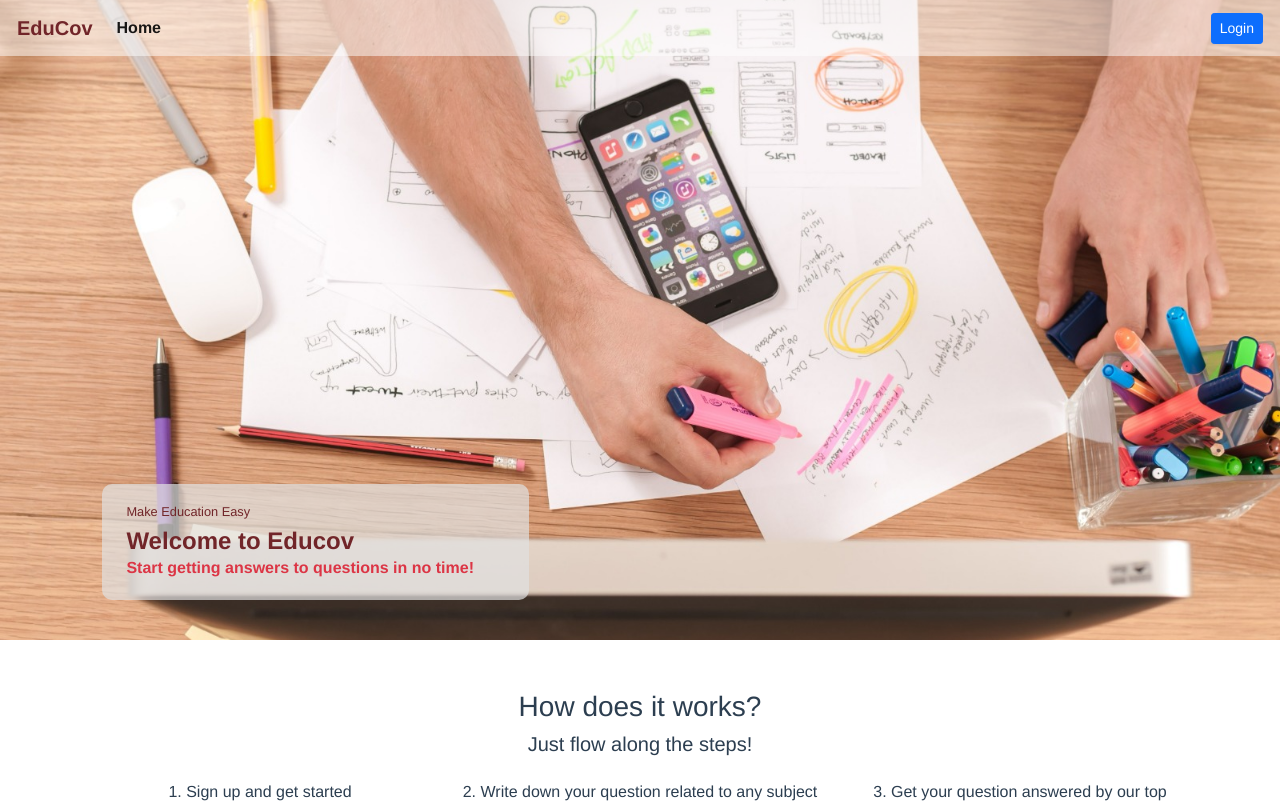
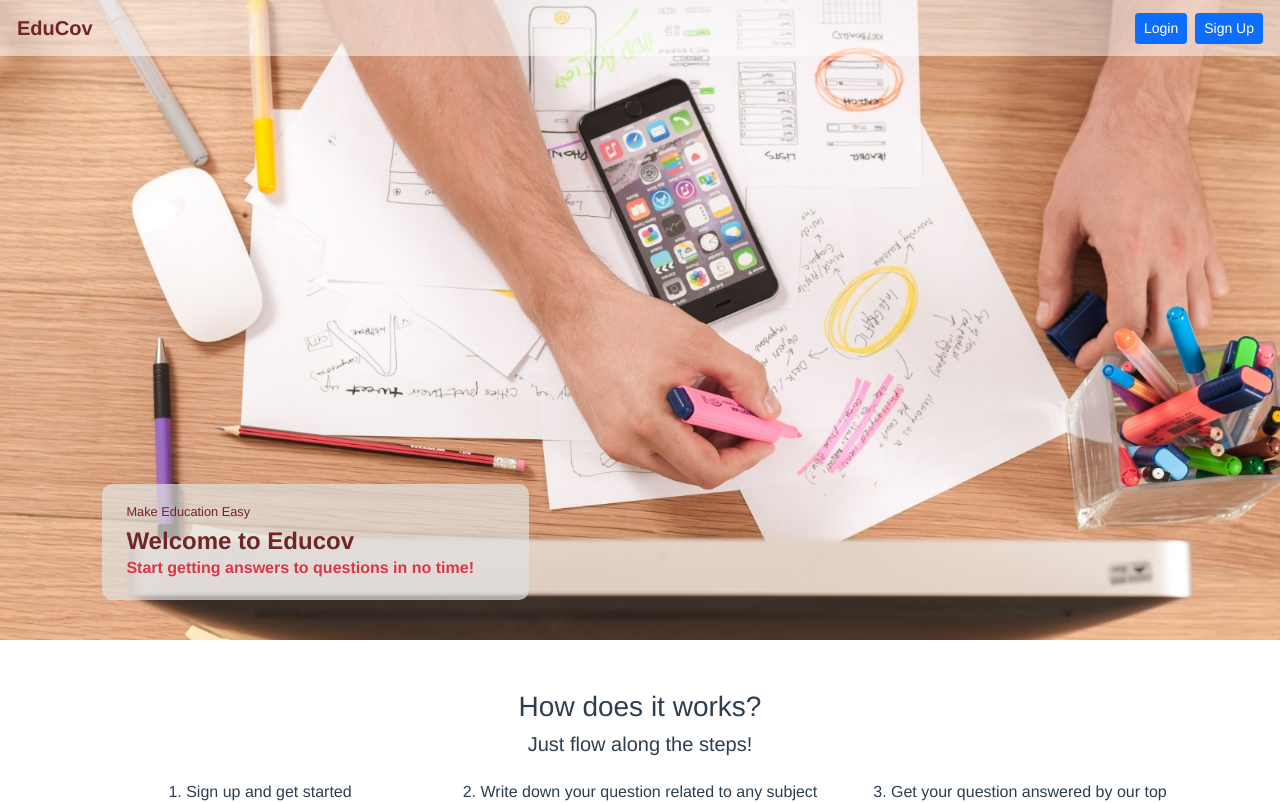
Before and after one commit to SHShuvo/Edu, a Vue app: page / in a window 1280 px wide. Shown: the top 803 px of the page. Built offline with nearby package versions, Linux system fonts and the light colour scheme.

Commit message:
axios install

```diff
--- a/package.json
+++ b/package.json
@@ -8,6 +8,7 @@
   },
   "dependencies": {
     "@popperjs/core": "^2.11.5",
+    "axios": "^0.27.2",
     "bootstrap": "^5.1.3",
     "core-js": "^3.8.3",
     "vue": "^3.2.13",
--- a/src/components/Landing.vue
+++ b/src/components/Landing.vue
@@ -8,16 +8,18 @@
                         <span class="navbar-toggler-icon"></span>
                     </button>
                     <div class="collapse navbar-collapse" id="navbarSupportedContent">
-                        <ul class="navbar-nav me-auto mb-2 mb-lg-0">
+                        <ul class="navbar-nav ms-auto mb-2 mb-lg-0">
+                            <!-- <li class="nav-item">
+                                <a class="nav-link active" aria-current="page" href="#">Home</a>
+                            </li> -->
                             <li class="nav-item">
-                                <a class="nav-link active" aria-current="page" href="#">Home</a>
+                                <button @click.prevent="loginModal" class="btn btn-sm btn-primary">Login</button>
                             </li>
                             <li class="nav-item">
-                                <button @click.prevent="loginModal" class="btn btn-sm btn-primary nav-login-button-collapse">Login</button>
+                                <button @click.prevent="registrationModal" class="btn btn-sm btn-primary ms-2">Sign Up</button>
                             </li>
                         </ul>
                     </div>
-                    <button @click.prevent="loginModal" class="btn btn-sm btn-primary nav-login-button">Login</button>
                 </div>
             </nav>
 
@@ -60,23 +62,30 @@
             <div class="modal-dialog">
                 <div class="modal-content">
                 <div class="modal-header">
-                    <h5 class="modal-title" id="exampleModalLabel">Sign In</h5>
+                    <h5 v-if="!registrationStatus" class="modal-title" id="exampleModalLabel">Sign In</h5>
+                    <h5 v-else class="modal-title" id="exampleModalLabel">Registration</h5>
                     <button type="button" class="btn-close" data-bs-dismiss="modal" aria-label="Close"></button>
                 </div>
                 <div class="modal-body">
                     <div style="text-left">
+                        <div v-if="registrationStatus" class="mb-3">
+                            <div style="text-align: left;" for="nameId">Name</div>
+                            <input v-model="userinfo.name" type="text" class="form-control form-control-sm"
+                            id="nameId" placeholder="Your Name">
+                        </div>
                         <div class="mb-3">
                             <div style="text-align: left;" for="exampleInputEmail1">Email address</div>
-                            <input type="email" class="form-control form-control-sm"
+                            <input v-model="userinfo.email" type="email" class="form-control form-control-sm"
                             id="exampleInputEmail1" placeholder="Your Email">
                         </div>
                         <div class="mb-3">
                             <div style="text-align: left;" for="exampleInputPassword1">Password</div>
-                            <input v-model="logininfo.email" type="password"
+                            <input v-model="userinfo.password" type="password"
                             class="form-control form-control-sm"
                             id="exampleInputPassword1" placeholder="Your Password">
                         </div>
-                        <button type="submit" class="btn btn-sm btn-success" style="width:100%">Submit</button>
+                        <button v-if="registrationStatus" class="btn btn-sm btn-success" style="width:100%">Submit</button>
+                        <button v-else @click.prevent="loginSubmit" class="btn btn-sm btn-success" style="width:100%">Submit</button>
                     </div>
                 </div>
                 <div class="modal-footer">
@@ -93,18 +102,29 @@ export default {
     name: 'Landing',
     data(){
         return{
-            logininfo:{
+            password:{
+                name:'',
                 email:'',
                 password:''
             },
+            registrationStatus:false,
             userinfo:[],
             errormessage:[],
         };
     },
     methods:{
         loginModal(){
+            this.registrationStatus = false;
             const myModal = new bootstrap.Modal(document.getElementById('loginModal'), {});
             myModal.show();
+        },
+        registrationModal(){
+            this.registrationStatus = true;
+            const myModal = new bootstrap.Modal(document.getElementById('loginModal'), {});
+            myModal.show();
+        },
+        loginSubmit(){
+
         }
     }
 }
@@ -133,9 +153,6 @@ export default {
     .bg-light {
         background-color: rgba(255,255,255, .5) !important;
     }
-    .nav-login-button{
-        display: none;
-    }
 
     .cover-caption {
         background: rgba(225, 225, 225, .7);
@@ -156,14 +173,4 @@ export default {
         color: #712529;
         text-align: left;
     }
-
-    @media (min-width: 992px) {
-        .nav-login-button{
-            display: block;
-        }
-        .nav-login-button-collapse{
-            display: none;
-        }
-    }
-
 </style>
```
Also changed, not shown: 1 other file (tests, documents, lock files or other folders).
